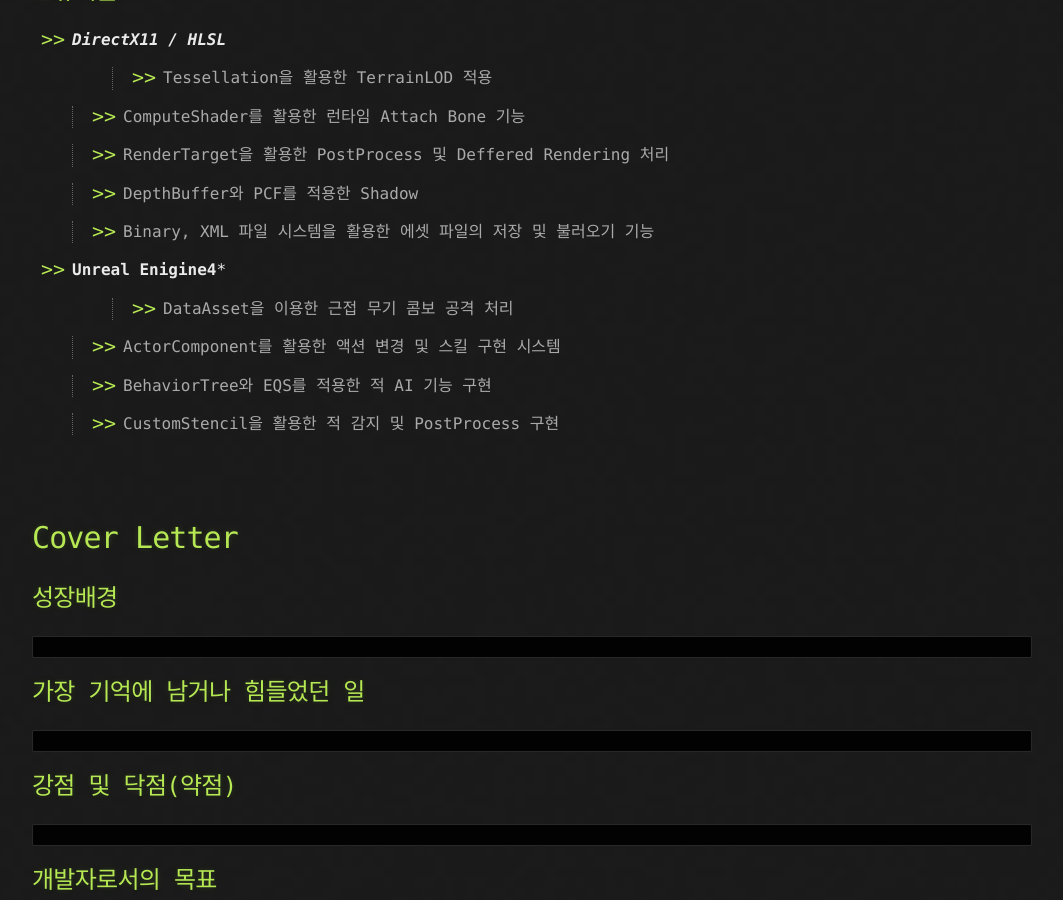
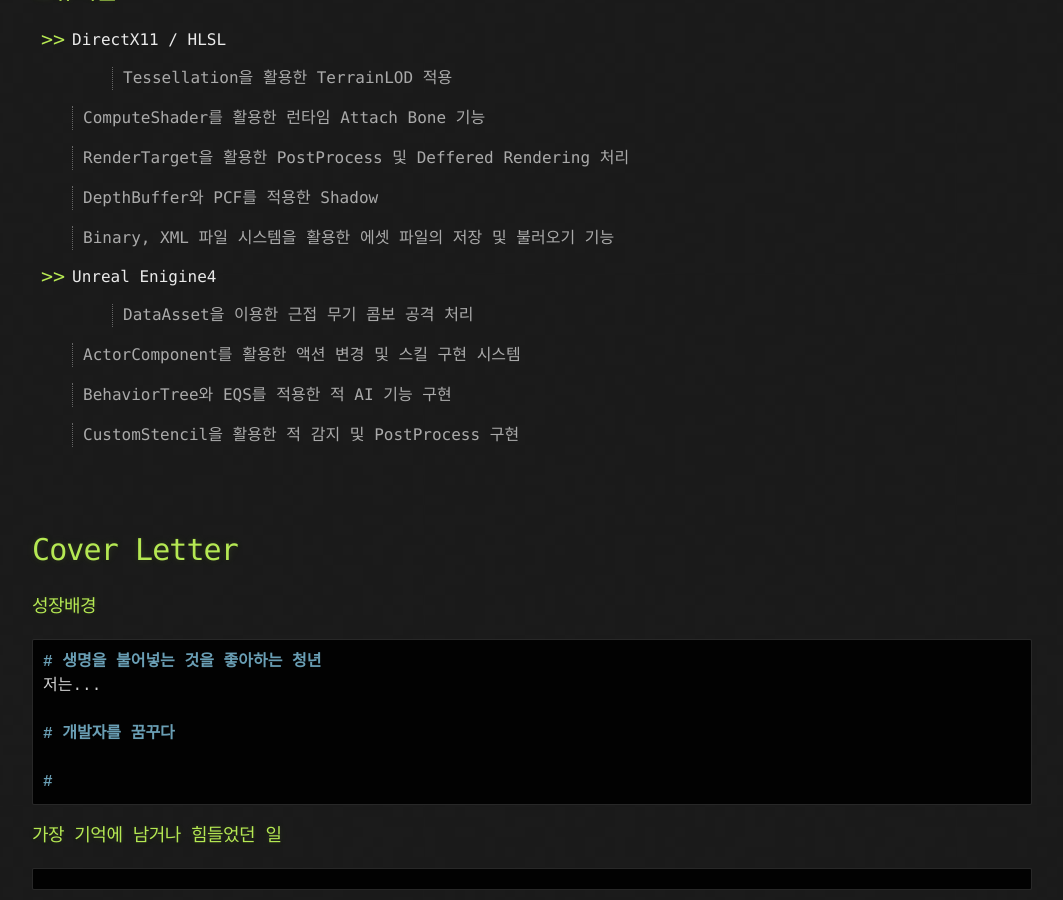
Before and after one commit to simeddk/Blog, a Jekyll site: the page built from _posts/2022-01-11-자소서 양식.md, in a window 1280 px wide and 900 px high, scrolled down 1322 px. Shown: the whole window, without its empty margins (108-1171 px from the left). Built offline with Jekyll 4.4.1, drawn with Linux system fonts in a browser that asks for light colours.

Commit message:
업로드

````diff
--- a/_posts/2022-01-11-자소서 양식.md
+++ b/_posts/2022-01-11-자소서 양식.md
@@ -34,40 +34,46 @@ published: true
 |스페이스 돌고래|Unreal Engine4|행성 재개발을 반대하는 원주민을 혼내주는 게임|
 
 ## 보유기술
-* ***DirectX11 / HLSL***
-> - Tessellation을 활용한 TerrainLOD 적용
+* DirectX11 / HLSL
+>  Tessellation을 활용한 TerrainLOD 적용
 
-> - ComputeShader를 활용한 런타임 Attach Bone 기능
+>  ComputeShader를 활용한 런타임 Attach Bone 기능
 
-> - RenderTarget을 활용한 PostProcess 및 Deffered Rendering 처리
+>  RenderTarget을 활용한 PostProcess 및 Deffered Rendering 처리
 
-> - DepthBuffer와 PCF를 적용한 Shadow
+>  DepthBuffer와 PCF를 적용한 Shadow
 
-> - Binary, XML 파일 시스템을 활용한 에셋 파일의 저장 및 불러오기 기능
+>  Binary, XML 파일 시스템을 활용한 에셋 파일의 저장 및 불러오기 기능
 
-* **Unreal Enigine4***
-> - DataAsset을 이용한 근접 무기 콤보 공격 처리
+* Unreal Enigine4
+>  DataAsset을 이용한 근접 무기 콤보 공격 처리
 
-> - ActorComponent를 활용한 액션 변경 및 스킬 구현 시스템
+>  ActorComponent를 활용한 액션 변경 및 스킬 구현 시스템
 
-> - BehaviorTree와 EQS를 적용한 적 AI 기능 구현
+>  BehaviorTree와 EQS를 적용한 적 AI 기능 구현
 
-> - CustomStencil을 활용한 적 감지 및 PostProcess 구현
+>  CustomStencil을 활용한 적 감지 및 PostProcess 구현
 
 <br/><br/>
 # Cover Letter
-## 성장배경
+### 성장배경
+```markdown
+# 생명을 불어넣는 것을 좋아하는 청년
+저는...
+
+# 개발자를 꿈꾸다
+
+#
+```
+### 가장 기억에 남거나 힘들었던 일
 ```markdown
 ```
-## 가장 기억에 남거나 힘들었던 일
+### 강점 및 닥점(약점)
 ```markdown
 ```
-## 강점 및 닥점(약점)
+### 개발자로서의 목표
 ```markdown
 ```
-## 개발자로서의 목표
+### 입사후 포부
 ```markdown
 ```
-## 입사후 포부
-```markdown
-```
````
